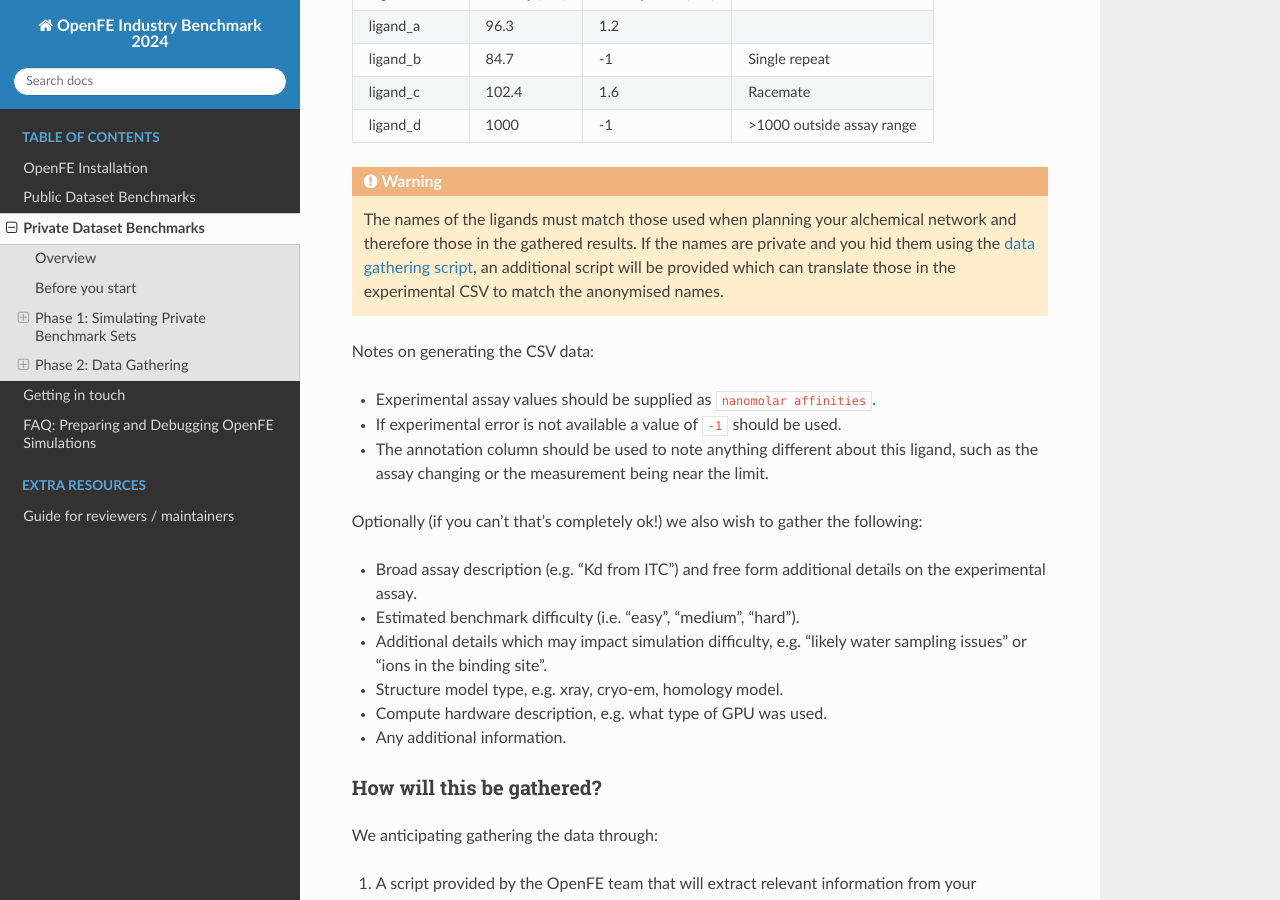
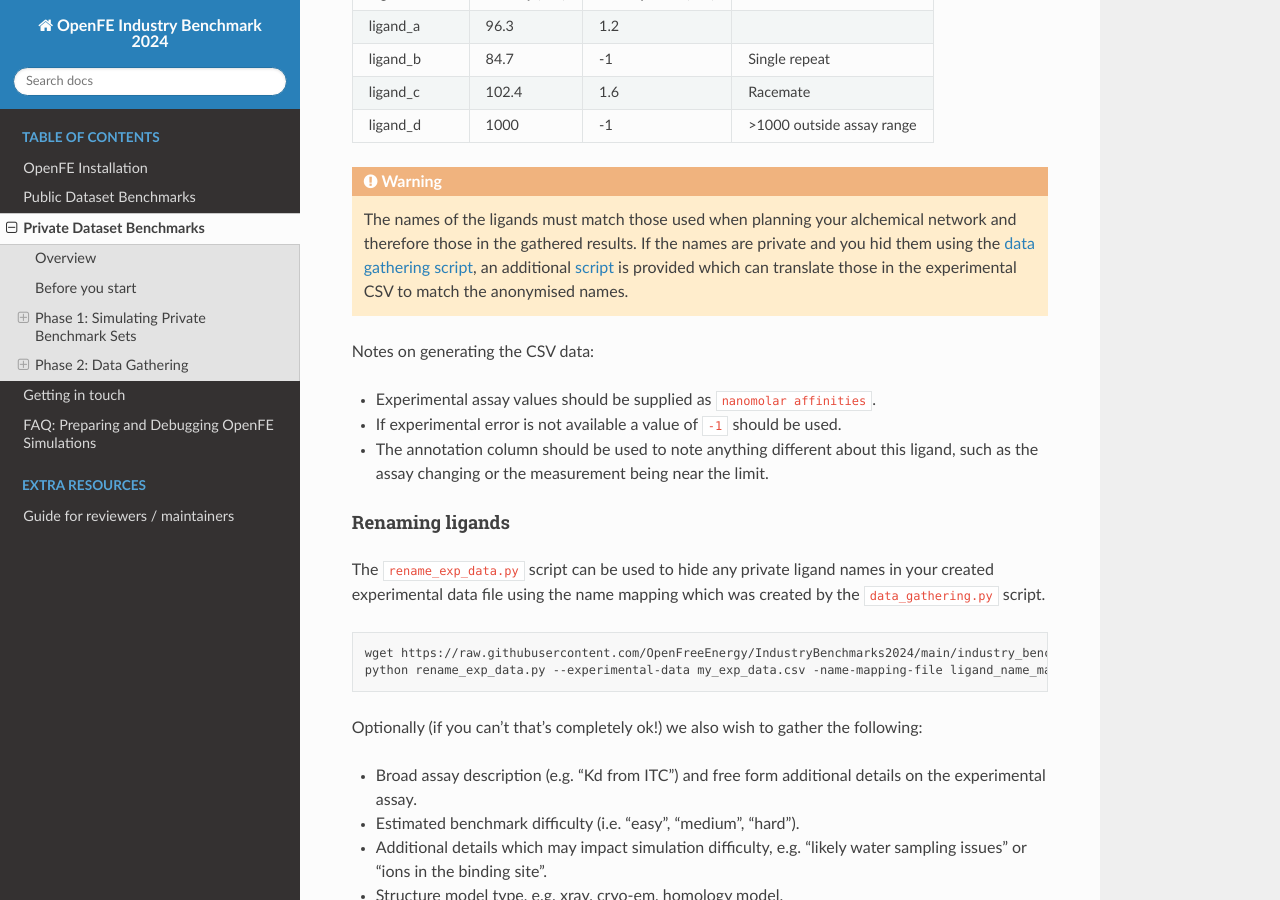
Before and after one commit to OpenFreeEnergy/IndustryBenchmarks2024, a Sphinx documentation site: the page built from docs/source/private/overview.rst, in a window 1280 px wide and 900 px high, scrolled down 4102 px. Built offline with Sphinx 7.4.7 and the Read the Docs theme 3.1.0, drawn with Linux system fonts in a browser that asks for light colours.

Commit message:
add details on the rename script

```diff
--- a/docs/source/private/overview.rst
+++ b/docs/source/private/overview.rst
@@ -208,7 +208,7 @@ of the simulations in a specific CSV format which is shown here for some example
 .. warning::
     The names of the ligands must match those used when planning your alchemical network and
     therefore those in the gathered results. If the names are private and you hid them using the
-    :ref:`data gathering script <gathering_of_results>`, an additional script will be provided which can translate
+    :ref:`data gathering script <gathering_of_results>`, an additional :ref:`script <rename-csv-ligands>` is provided which can translate
     those in the experimental CSV to match the anonymised names.
 
 Notes on generating the CSV data:
@@ -216,6 +216,20 @@ Notes on generating the CSV data:
 * Experimental assay values should be supplied as ``nanomolar affinities``.
 * If experimental error is not available a value of ``-1`` should be used.
 * The annotation column should be used to note anything different about this ligand, such as the assay changing or the measurement being near the limit.
+
+
+.. _rename-csv-ligands:
+
+Renaming ligands
+~~~~~~~~~~~~~~~~
+The ``rename_exp_data.py`` script can be used to hide any private ligand names in your created experimental data file
+using the name mapping which was created by the ``data_gathering.py`` script.
+
+.. code-block:: bash
+
+   wget https://raw.githubusercontent.com/OpenFreeEnergy/IndustryBenchmarks2024/main/industry_benchmarks/utils/rename_exp_data.py
+   python rename_exp_data.py --experimental-data my_exp_data.csv -name-mapping-file ligand_name_mapping_PRIVATE.json --output blinded_exp_data.csv
+
 
 
 Optionally (if you can't that's completely ok!) we also wish to gather the following:
```
